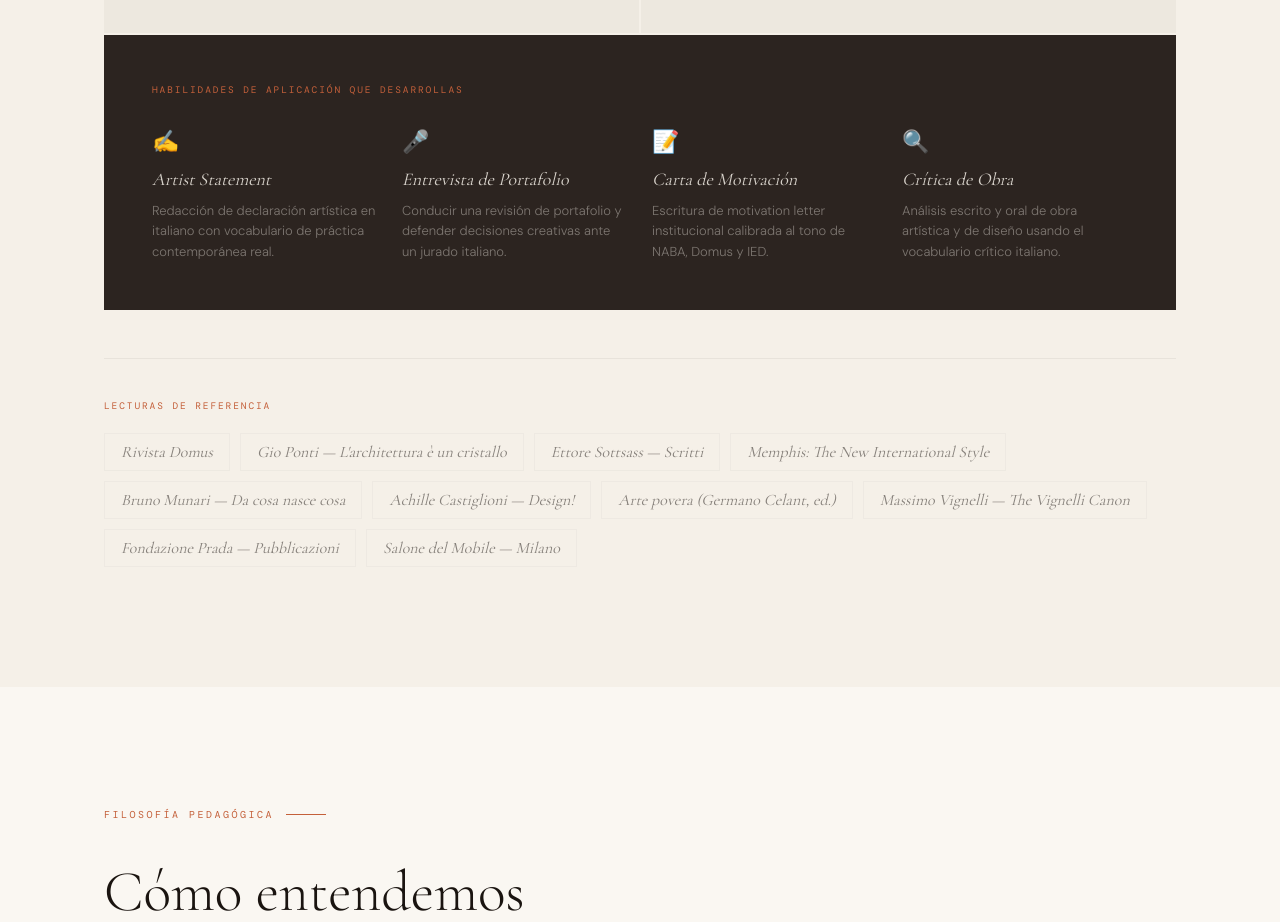
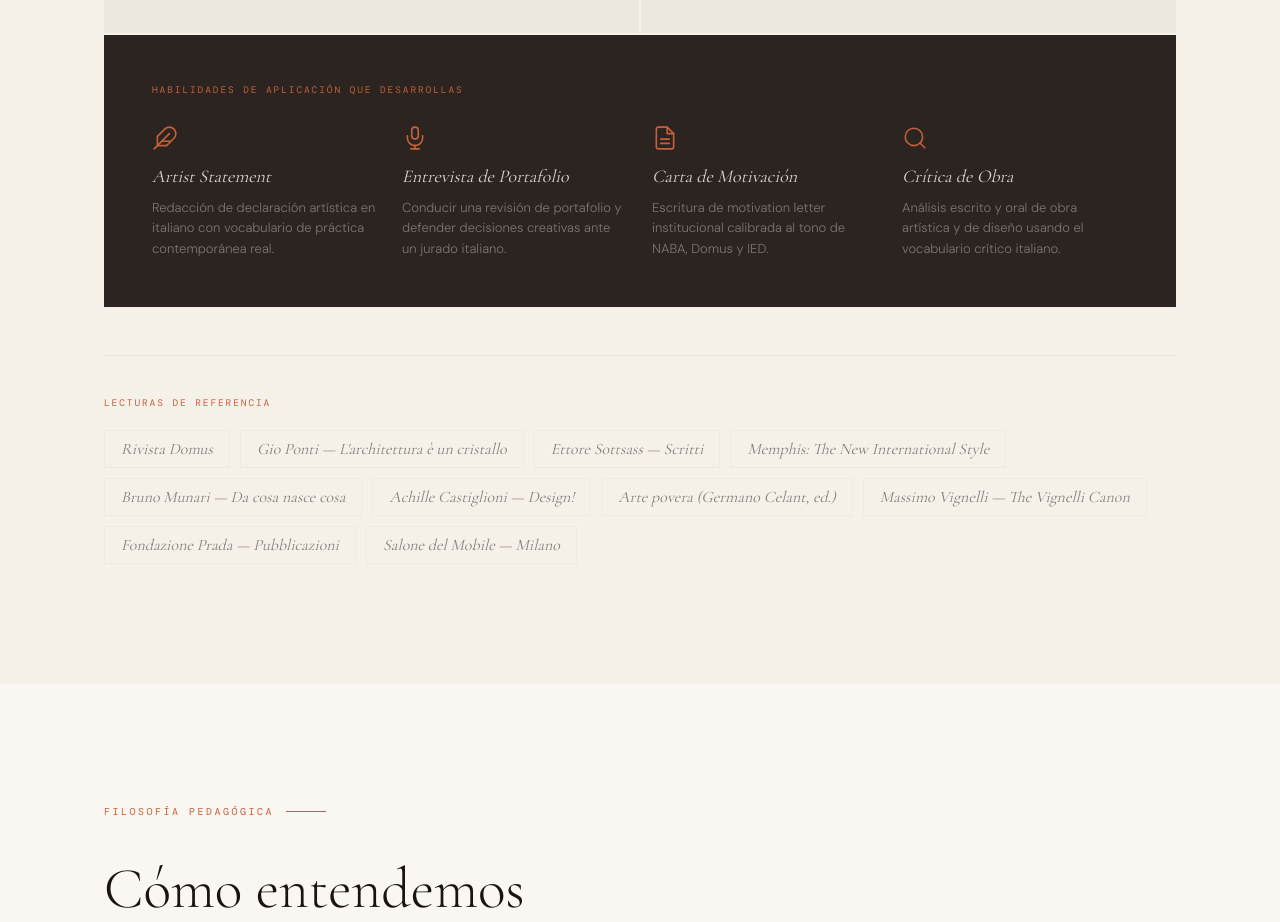
Before and after one commit to daparadisebanker-lab/studio-languages, a Next.js app: page / in a window 1280 px wide. Shown: the part 6900-7822 px from the top of the page. Built offline with nearby package versions, Linux system fonts and the light colour scheme; a web font is replaced by a local one.

Commit message:
Replace skill emojis with stroke SVGs in Curriculum
Feather (writing), Mic (interview), FileText (letter),
Search (critique) — terra stroke, consistent with
StudioPath and Modality icon language.

Co-Authored-By: Claude Sonnet 4.6 <noreply@anthropic.com>

```diff
--- a/components/sections/Curriculum.tsx
+++ b/components/sections/Curriculum.tsx
@@ -1,8 +1,40 @@
 'use client';
 
+import React from 'react';
 import { useState } from 'react';
 import { motion } from 'framer-motion';
 import { useIsMobile } from '@/lib/useIsMobile';
+
+/* ── Skill icons — stroke SVGs, terra on smoke ─────────── */
+const IconFeather = () => (
+  <svg width="26" height="26" viewBox="0 0 24 24" fill="none" stroke="#c4603a" strokeWidth="1.5" strokeLinecap="round" strokeLinejoin="round">
+    <path d="M20.24 12.24a6 6 0 0 0-8.49-8.49L5 10.5V19h8.5z"/>
+    <line x1="16" y1="8" x2="2" y2="22"/>
+    <line x1="17" y1="15" x2="9" y2="15"/>
+  </svg>
+)
+const IconMic = () => (
+  <svg width="26" height="26" viewBox="0 0 24 24" fill="none" stroke="#c4603a" strokeWidth="1.5" strokeLinecap="round" strokeLinejoin="round">
+    <rect x="9" y="2" width="6" height="11" rx="3"/>
+    <path d="M19 10v2a7 7 0 0 1-14 0v-2"/>
+    <line x1="12" y1="19" x2="12" y2="22"/>
+    <line x1="8" y1="22" x2="16" y2="22"/>
+  </svg>
+)
+const IconFileText = () => (
+  <svg width="26" height="26" viewBox="0 0 24 24" fill="none" stroke="#c4603a" strokeWidth="1.5" strokeLinecap="round" strokeLinejoin="round">
+    <path d="M14 2H6a2 2 0 0 0-2 2v16a2 2 0 0 0 2 2h12a2 2 0 0 0 2-2V8z"/>
+    <polyline points="14 2 14 8 20 8"/>
+    <line x1="16" y1="13" x2="8" y2="13"/>
+    <line x1="16" y1="17" x2="8" y2="17"/>
+  </svg>
+)
+const IconSearch = () => (
+  <svg width="26" height="26" viewBox="0 0 24 24" fill="none" stroke="#c4603a" strokeWidth="1.5" strokeLinecap="round" strokeLinejoin="round">
+    <circle cx="11" cy="11" r="8"/>
+    <line x1="21" y1="21" x2="16.65" y2="16.65"/>
+  </svg>
+)
 
 // ─── Types ───────────────────────────────────────────────────────────────────
 
@@ -17,7 +49,7 @@ interface Module {
 }
 
 interface AppSkill {
-  icon: string;
+  icon: React.ReactNode;
   name: string;
   desc: string;
 }
@@ -136,22 +168,22 @@ const italianPanel: PanelData = {
   ],
   skills: [
     {
-      icon: '✍️',
+      icon: <IconFeather />,
       name: 'Artist Statement',
       desc: 'Redacción de declaración artística en italiano con vocabulario de práctica contemporánea real.',
     },
     {
-      icon: '🎤',
+      icon: <IconMic />,
       name: 'Entrevista de Portafolio',
       desc: 'Conducir una revisión de portafolio y defender decisiones creativas ante un jurado italiano.',
     },
     {
-      icon: '📝',
+      icon: <IconFileText />,
       name: 'Carta de Motivación',
       desc: 'Escritura de motivation letter institucional calibrada al tono de NABA, Domus y IED.',
     },
     {
-      icon: '🔍',
+      icon: <IconSearch />,
       name: 'Crítica de Obra',
       desc: 'Análisis escrito y oral de obra artística y de diseño usando el vocabulario crítico italiano.',
     },
@@ -274,22 +306,22 @@ const frenchPanel: PanelData = {
   ],
   skills: [
     {
-      icon: '✍️',
+      icon: <IconFeather />,
       name: 'Note d\'intention',
       desc: 'Redacción de declaración artística y nota de intención en francés con vocabulario de práctica contemporánea.',
     },
     {
-      icon: '🎤',
+      icon: <IconMic />,
       name: 'Entretien d\'admission',
       desc: 'Conducir una revisión de portafolio y defender decisiones creativas ante un jurado de una grande école.',
     },
     {
-      icon: '📝',
+      icon: <IconFileText />,
       name: 'Lettre de motivation',
       desc: 'Escritura de carta de motivación institucional calibrada al tono de ÉCAL, HEAD y ENSAD.',
     },
     {
-      icon: '🔍',
+      icon: <IconSearch />,
       name: 'Critique d\'œuvre',
       desc: 'Análisis escrito y oral de obra artística usando el vocabulario crítico de la tradición francesa.',
     },
@@ -517,7 +549,7 @@ function CurriculumPanel({ data, isMobile }: { data: PanelData; isMobile: boolea
               key={skill.name}
               style={{ display: 'flex', flexDirection: 'column', gap: '8px' }}
             >
-              <span style={{ fontSize: '22px' }}>{skill.icon}</span>
+              <div style={{ marginBottom: 4 }}>{skill.icon}</div>
               <span
                 style={{
                   fontFamily: 'var(--font-display)',
```
